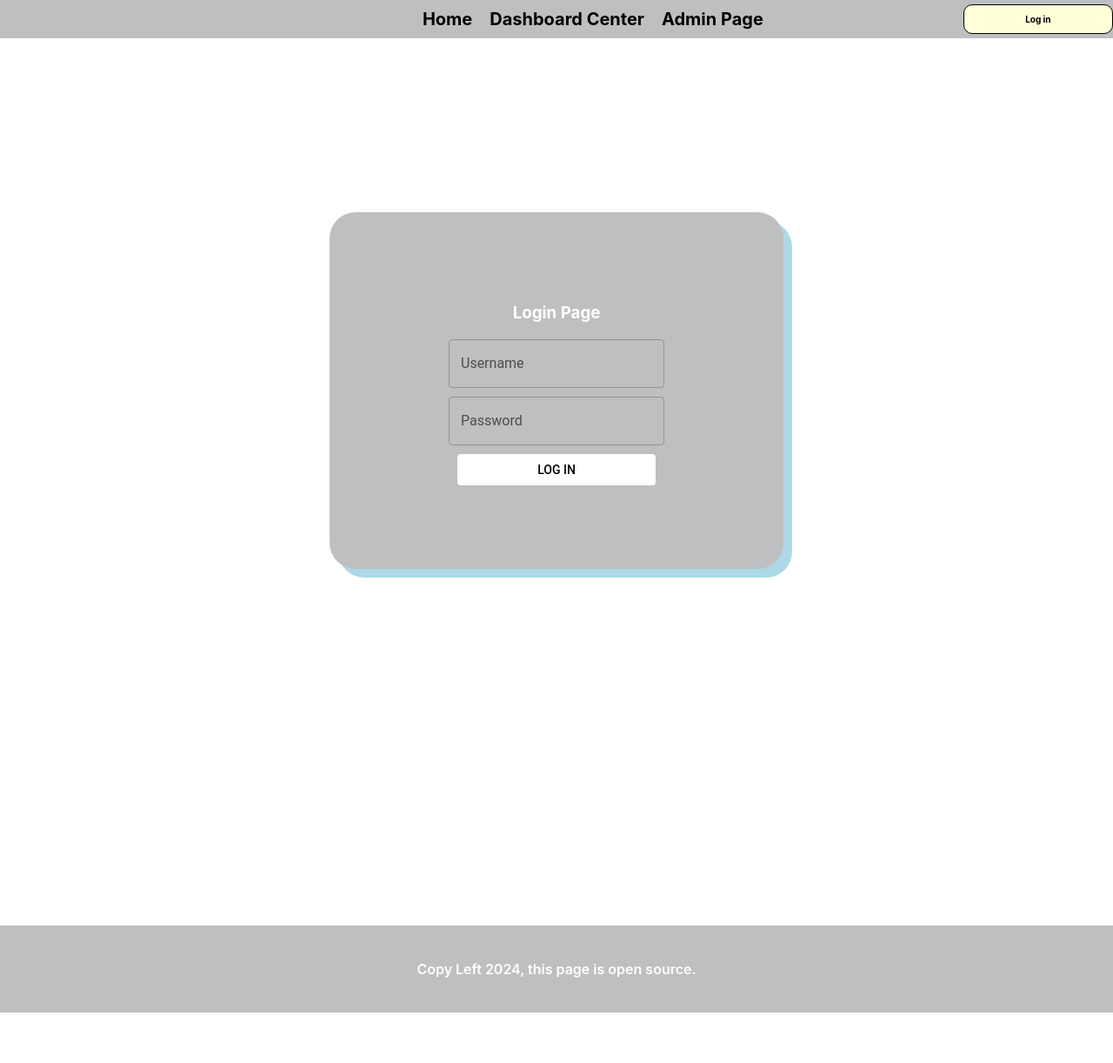
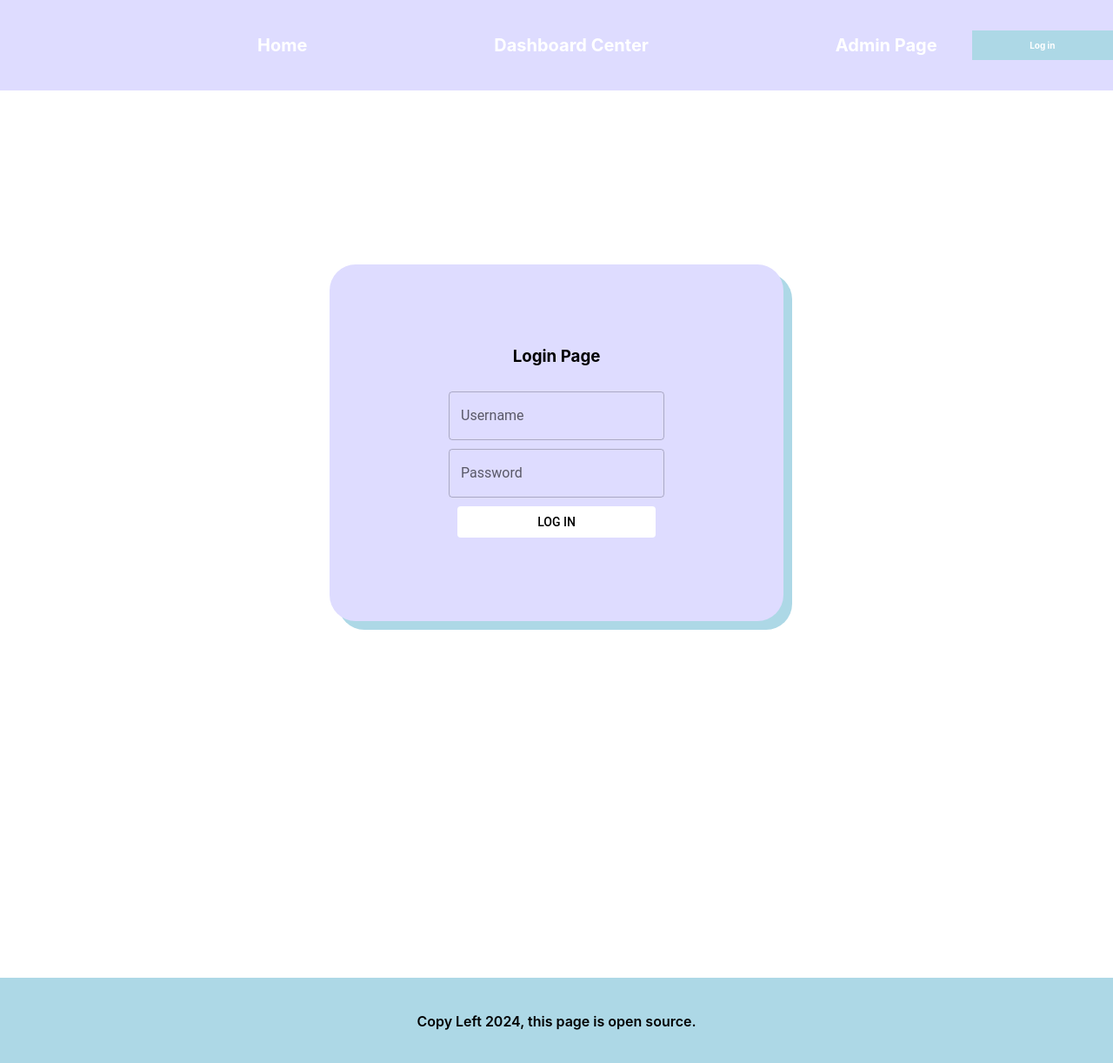
Before and after one commit to Firet/permissions-auth-app, a React (Vite) app: page /login in a window 1280 px wide. Shown: the whole page at 87% size. Before the commit the page ends 1164 px from the top, so only its background shows below. Built offline with nearby package versions, Linux system fonts and the light colour scheme; no server answers.

Commit message:
Change palette to lightblue-aquamarine

```diff
--- a/src/components/atoms/StyledLink/SyledLink.tsx
+++ b/src/components/atoms/StyledLink/SyledLink.tsx
@@ -2,7 +2,7 @@ import styled from '@emotion/styled';
 import { Link } from 'react-router-dom';
 
 export const StyledLink = styled(Link)`
-	color: var(--black);
+	color: var(--white);
 	font-weight: 700;
 	text-decoration: none;
 	margin: 10px;
--- a/src/components/molecules/CustomButton/CustomButton.tsx
+++ b/src/components/molecules/CustomButton/CustomButton.tsx
@@ -6,7 +6,7 @@ const StyledButton = styled(Button)`
 	color: var(--black);
 	margin: 10px;
 	&:hover {
-		background-color: var(--another);
+		background-color: var(--accent);
 		color: var(--black);
 	}
 `;
--- a/src/components/molecules/CustomForm/CustomForm.tsx
+++ b/src/components/molecules/CustomForm/CustomForm.tsx
@@ -7,6 +7,13 @@ import { useAuth } from '../../../hooks/useAuth';
 import { CustomButton } from '../CustomButton/CustomButton';
 
 export default function CustomForm() {
+
+	const FormContainer = styled.form`
+	display: flex;
+	flex-direction: column;
+	// background-color: var(--white);
+	margin: 10px;
+`;
 
 	const FormInnerContainer = styled.div`
 		display: flex;
@@ -34,7 +41,7 @@ export default function CustomForm() {
 		}
 	};
 	return (
-		<form onSubmit={handleSubmit(onSubmit)}>
+		<FormContainer onSubmit={handleSubmit(onSubmit)}>
 			<FormInnerContainer>
 				<TextField
 					label="Username"
@@ -72,6 +79,6 @@ export default function CustomForm() {
 				<CustomButton type="submit" color="primary" label="Log In" onClick={() => null}>
 				</CustomButton>
 			</FormInnerContainer>
-		</form>
+		</FormContainer>
 	);
 }
--- a/src/components/organisms/Users/UserCard.tsx
+++ b/src/components/organisms/Users/UserCard.tsx
@@ -13,7 +13,7 @@ const StyledForm = styled.form`
 
 const StyledCard = styled(Card)`
 	background-color: var(--primary);
-	color: black;
+	color: white;
 	font-weight: 600;
 	align-content: center;
 	text-align: center;
@@ -24,7 +24,7 @@ const StyledCard = styled(Card)`
 	&:hover {
 		box-shadow: 0px 2px 4px rgba(0, 0, 0, 0.2);
 		background-color: var(--secondary);
-		color: var(--white);
+		color: var(--black);
 	}
 `;
 
--- a/src/components/pages/LoginPage.tsx
+++ b/src/components/pages/LoginPage.tsx
@@ -23,7 +23,7 @@ export default function LoginPage() {
 		align-items: center;
 		justify-content: center;
 		background-color: var(--secondary);
-		color: var(--white);
+		color: var(--black);
 		min-height: 400px;
 		width: 40%;
 		border-radius: 30px;
--- a/src/components/templates/Footer.tsx
+++ b/src/components/templates/Footer.tsx
@@ -2,8 +2,8 @@ import styled from '@emotion/styled';
 
 const StyledFooter = styled.footer`
 	display: flex;
-	background-color: var(--secondary);
-	color: var(--white);
+	background-color: lightblue;
+	color: var(--black);
 	font-weight: 600;
 	width: 100%;
 	height: 100px;
--- a/src/components/templates/Header.tsx
+++ b/src/components/templates/Header.tsx
@@ -9,7 +9,7 @@ const HeaderContainer = styled.header`
 	display: flex;
 	flex-direction: row;
 	width: 100%;
-	justify-content: space-around;
+	justify-content: space-between;
 	align-items: center;
 `;
 
@@ -18,24 +18,25 @@ const LinksContainer = styled.header`
 	background-color: var(--secondary);
 	color: var(--white);
 	font-size: 20px;
-	font-weight: 700;
+	// font-weight: 500;
 	display: flex;
 	flex-direction: row;
 	width: 100%;
-	justify-content: center;
+	justify-content: space-between;
 	align-items: center;
+	padding: 30px;
 	margin-left: 20%;
 `;
 
 const AuthStatusContainer = styled.header`
 	background-color: var(--primary);
-	color: var(--black);
+	color: var(--white);
 	font-weight: 600;
 	font-size: 10px;
 	display: flex;
 	flex-direction: column;
-	border:1px solid black;
-	border-radius: 10px;
+	border:1px solid var(--primary);
+	// border-radius: 10px;
 	width: 20%;
 	align-items: center;
 `;
--- a/src/index.css
+++ b/src/index.css
@@ -20,9 +20,9 @@ code {
 :root {
 	--black: #000;
 	--white: #fff;
-	--primary: #ffffd8;
-	--secondary: #bdbfc0;
+	--primary: lightblue;
+	--secondary: #dedcff;
 	--ternary: #FBFBFE;
-	--another: #ffff80;
-	--accent: purple;
+	--another: #433bff;
+	--accent: aquamarine;
 }
```
